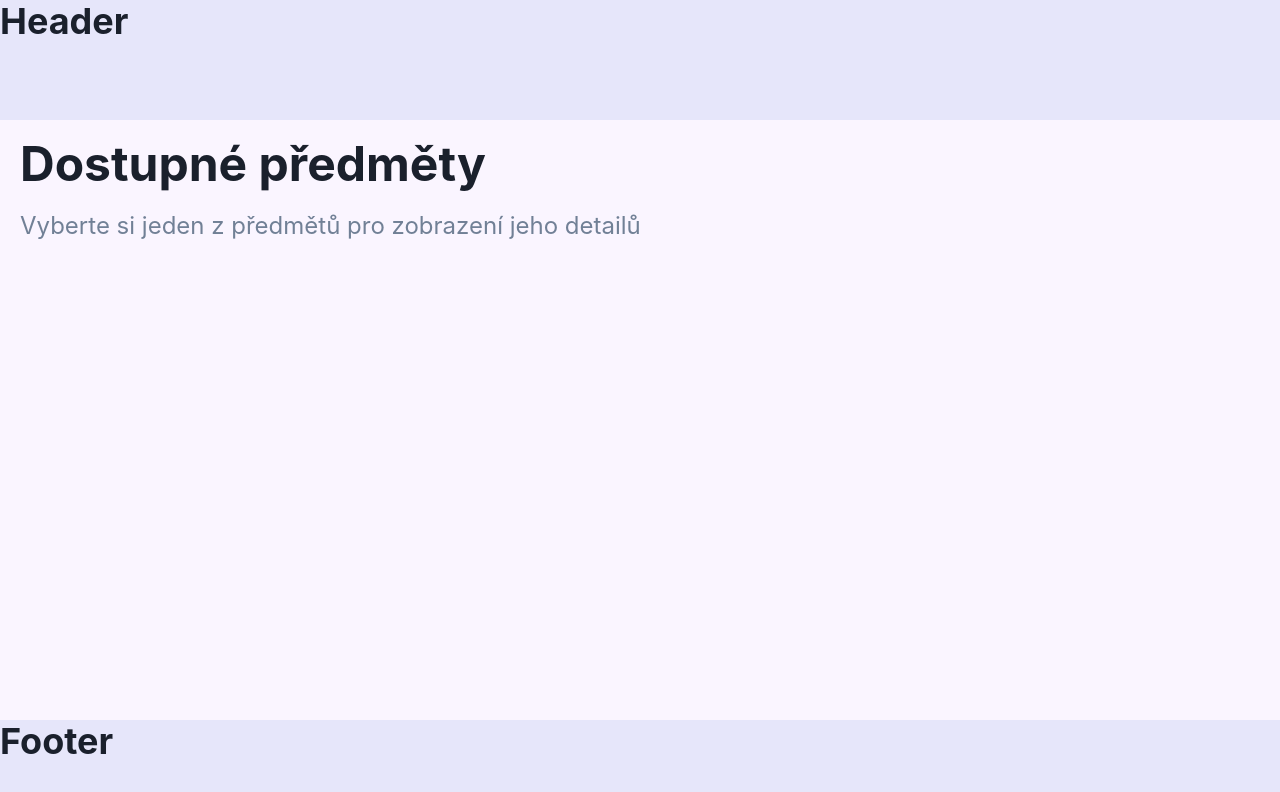
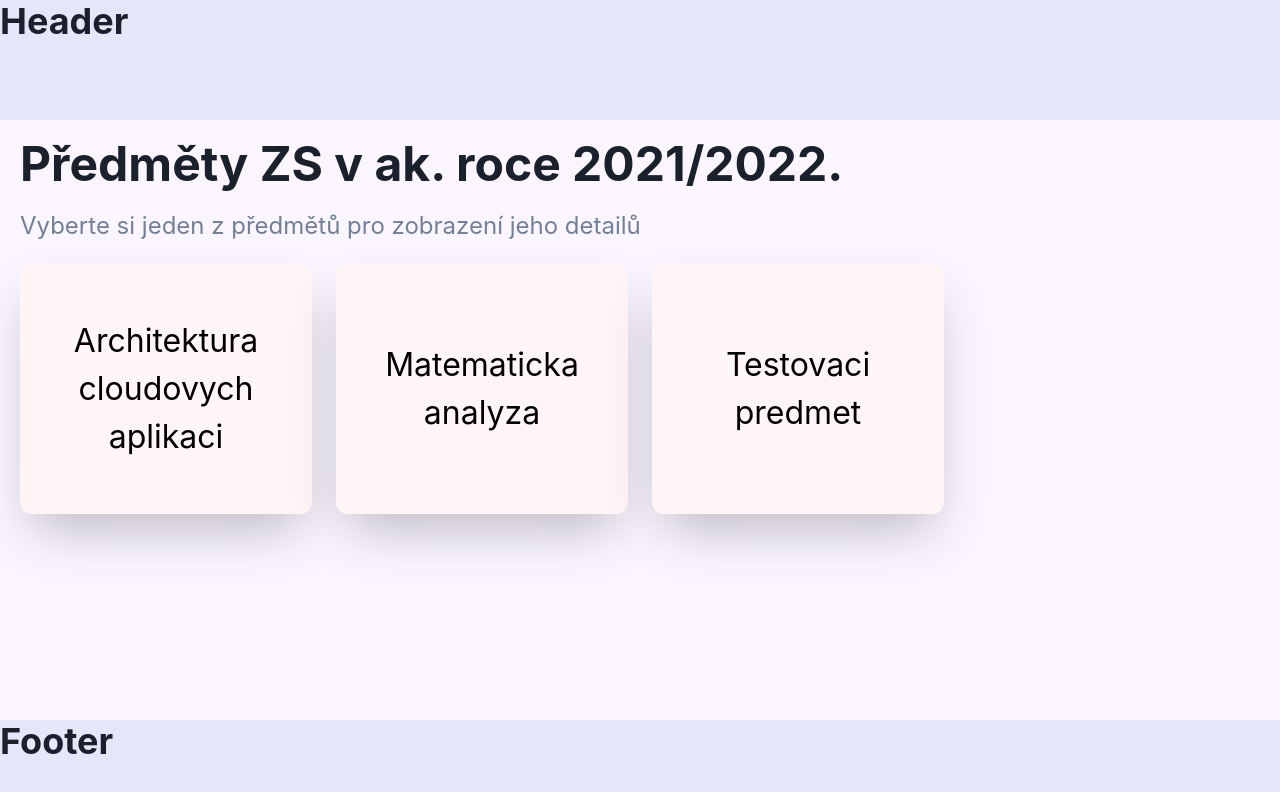
Before and after one commit to SkylineAventador/uun-signpost, a Next.js app: page / in a window 1280 px wide. Shown: the top 792 px of the page. Built offline with nearby package versions, Linux system fonts and the light colour scheme.

Commit message:
Test courses from json connected.

```diff
--- a/components/courseBox.js
+++ b/components/courseBox.js
@@ -1,19 +1,22 @@
-import {Box, Flex, Link} from "@chakra-ui/react";
+import {Box, Flex, Link, Text, GridItem} from "@chakra-ui/react";
 import LinkNext from 'next/link'
 
 //Each box must contain background image from recourses.
 // bgImage={"url(https://picsum.photos/640/480)"} - random img for test purposes.
 export default function CourseBox(props){
     return(
-        <Box position={"relative"} boxShadow={"2xl"}
+        <GridItem position={"relative"} boxShadow={"2xl"}
              backgroundSize={"cover"} backgroundPosition={"center"} backgroundRepeat={"no-repeat"} borderRadius={"xl"}>
-            <Flex direction={"column"} position={"absolute"} background={"rgba(0,0,0,0.5)"} w={"100%"}
+            <Flex direction={"column"} position={"absolute"} background={"pink.50"} w={"100%"}
                   h={"100%"} justify={"center"} align={"center"} textAlign={"center"} borderRadius={"xl"} p={2}>
-                <LinkNext href={props.link} passHref>
-                    <Link color={"white"} fontSize={["1rem", "1.5rem", "2rem"]} isExternal
+                <LinkNext href="/" passHref>
+                    <Link color={"black"} fontSize={["1rem", "1.5rem", "2rem"]} isExternal
                           noOfLines={5}>{props.name}</Link>
                 </LinkNext>
             </Flex>
-        </Box>
+        </GridItem>
+      // <Box bg={"tomato"}>
+      //   <Text>{props.name}</Text>
+      // </Box>
     )
 }
--- a/courses/1_winter.json
+++ b/courses/1_winter.json
@@ -1,14 +1,20 @@
-{
-  "courses": [
+[
     {
+      "id": 1,
       "name": "Architektura cloudovych aplikaci",
       "semester": 2,
       "link": "/courses/architektura-cloudovych-aplikaci"
     },
     {
+      "id": 2,
       "name": "Matematicka analyza",
       "semester": 2,
       "link": "/courses/matematicka-analyza"
+    },
+    {
+      "id": 3,
+      "name": "Testovaci predmet",
+      "semester": 1,
+      "link": "/courses/testovaci-predmet"
     }
-  ]
-}
+]
--- a/lib/courses.js
+++ b/lib/courses.js
@@ -18,7 +18,6 @@ export function getSortedCoursesData() {
 
         // Combine the data with the id
         return {
-            id,
             courses
         }
     })
--- a/pages/index.js
+++ b/pages/index.js
@@ -6,6 +6,8 @@ import {getSortedCoursesData} from "../lib/courses";
 
 export async function getStaticProps() {
     const allCoursesData = getSortedCoursesData()
+  // const res = await fetch('https://jsonplaceholder.typicode.com/users');
+  // const usersData = await res.json();
     return {
         props: {
             allCoursesData
@@ -22,16 +24,14 @@ export default function Home({allCoursesData}) {
                     <meta name="description" content="Generated by create next app"/>
                     <link rel="icon" href="/favicon.ico"/>
                 </Head>
-                <Heading size={"2xl"} mb={5}>Dostupné předměty</Heading>
+                <Heading size={"2xl"} mb={5}>Předměty ZS v ak. roce 2021/2022.</Heading>
                 <Text fontSize={"2xl"} color={"gray.500"} mb={5}>Vyberte si jeden z předmětů pro zobrazení jeho
                     detailů</Text>
                 <Grid templateColumns="repeat(auto-fill, minmax(250px, 1fr))"
                       autoRows="minmax(250px, auto)" gap={6}>
-                    {allCoursesData.map(({id, courses}) => {
-                        courses.courses.forEach(element => {
-                            <CourseBox name={element.name} link={element.link}/>
-                        })
-                    })}
+                    {
+                      allCoursesData[0].courses.map(course => (<CourseBox name={course.name} link={course.link}/>))
+                    }
                 </Grid>
             </Box>
         </Layout>
```
